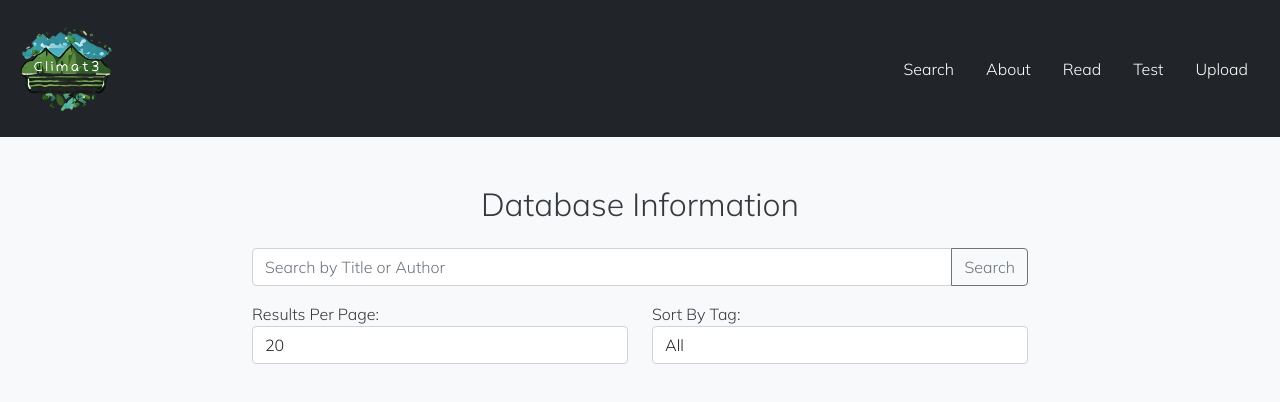
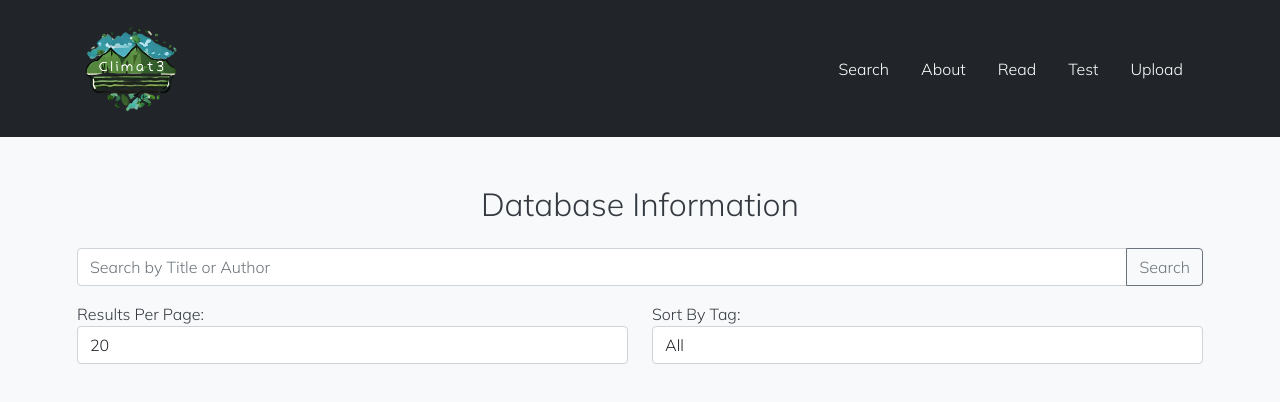
Before and after one commit to dwilliams62/425-426-Project, a website: page Climat3/public/search.html in a window 1280 px wide. Drawn offline with Linux system fonts and the light colour scheme.

Commit message:
Update search.html

```diff
--- a/Climat3/public/search.html
+++ b/Climat3/public/search.html
@@ -12,6 +12,7 @@
     <style>
         .navbar {
             background-color: #343a40;
+            max-width: 100px;
         }
         .nav-link {
             color: #ffffff !important;
@@ -20,6 +21,7 @@
             font-family: 'Mulish', sans-serif;
             background-color: #f8f9fa;
             color: #343a40;
+
         }
         .page-header {
             padding: 100px 0;
@@ -28,13 +30,14 @@
             color: #ffffff;
         }
         .container {
-            max-width: 800px;
+            max-width: 1150px;
            /* margin: 0 auto;
             padding: 20px;*/
         }
         .card {
             margin-bottom: 20px; /* Increase space between cards */
             /* Make cards longer */
+            max-width: 800px;
             padding: 20px; /* Add more padding inside cards if needed */
         }
         .card-header {
@@ -65,7 +68,7 @@
 <body>
     <!-- Navbar -->
     <header class="bg-dark py-3">
-        <div class="body nav-link">
+        <div class="container nav-link">
             <div class="row align-items-center justify-content-between">
                 <div class="col-md-3">
                     <a href="index.html" class="text-decoration-none text-white">
```
